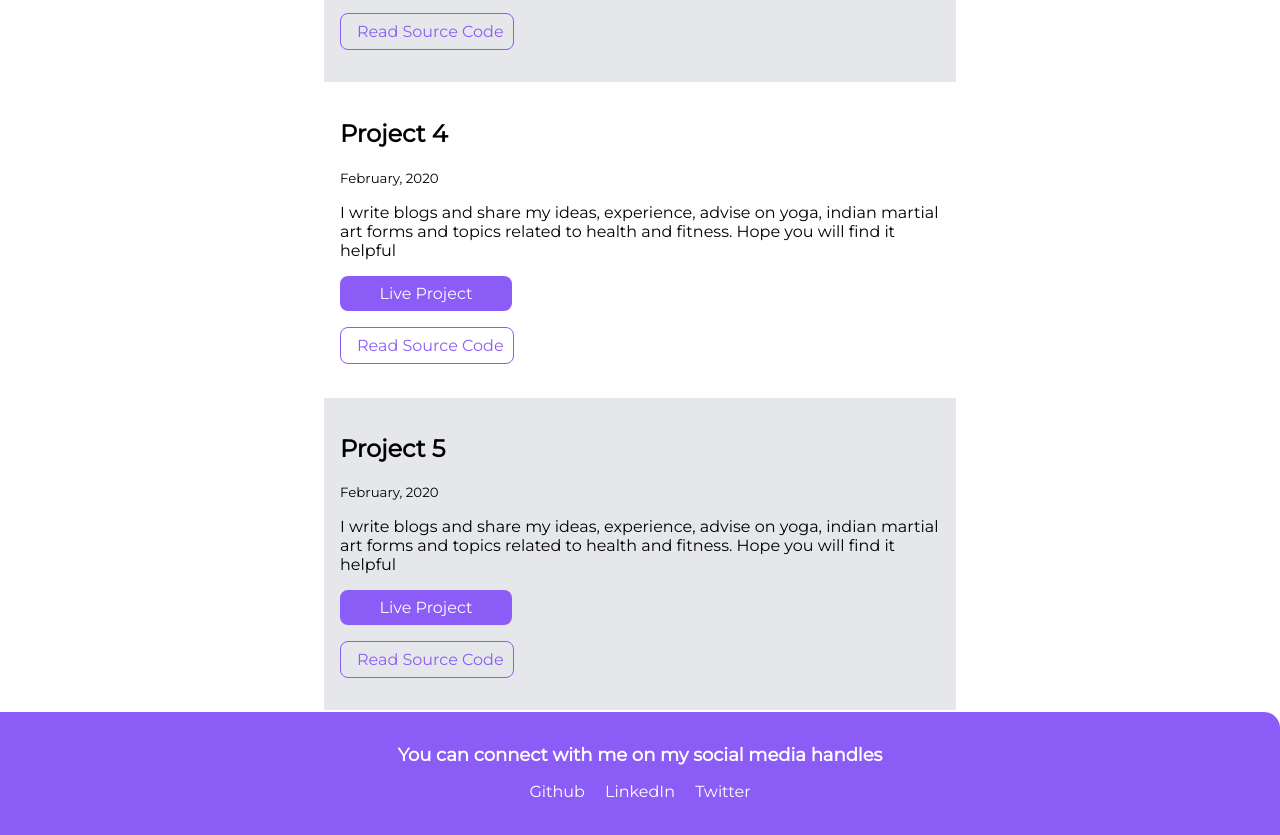
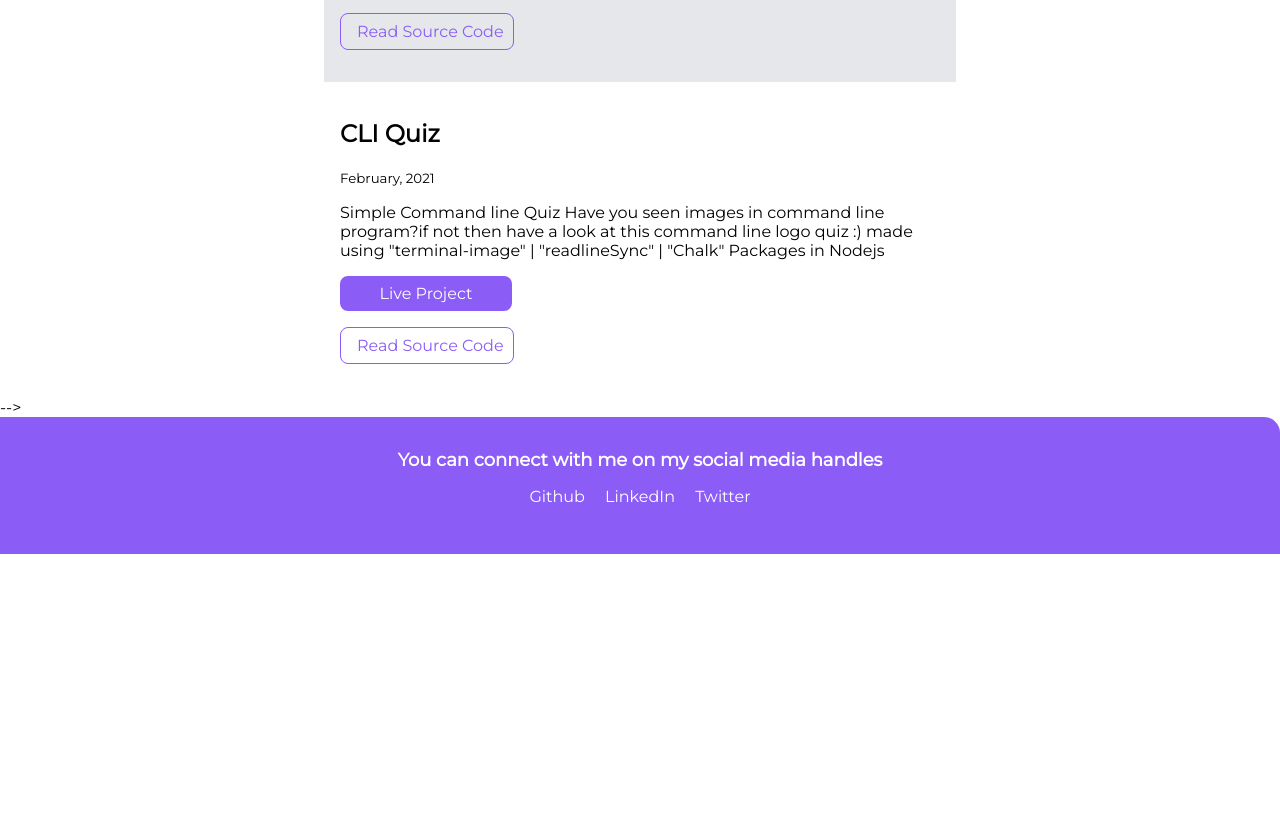
Before and after one commit to madrascode/neogcamp-component-library, a plain HTML site: page project.html in a window 1280 px wide. Shown: the part 1049-1884 px from the top of the page. After the commit the page ends 1603 px from the top, so only its background shows below. Drawn offline with Linux system fonts and the light colour scheme.

Commit message:
portfolio updated

```diff
--- a/project.html
+++ b/project.html
@@ -73,18 +73,18 @@
 
 
                 <article class="container-center showcase">
-                    <h2>Project 4</h2>
-                    <small>February, 2020</small>
-                    <p>I write blogs and share my ideas, experience, advise on yoga, indian martial art forms and topics related to health and fitness. Hope you will find it helpful</p>
-                    <a class="link primary-link" href="project.html">Live Project</a>
+                    <h2>CLI Quiz</h2>
+                    <small>February, 2021</small>
+                    <p>Simple Command line Quiz Have you seen images in command line program?if not then have a look at this command line logo quiz :) made using "terminal-image" | "readlineSync" | "Chalk" Packages in Nodejs</p>
+                    <a class="link primary-link" href="https://replit.com/@purohitdheeraj/imagecli-1#index.js?embed=1&output=1">Live Project</a>
 
-                    <a class="link secondary-link" href="/">Read Source Code</a>
+                    <a class="link secondary-link" href="https://github.com/purohitdheeraj/cli-image-logo-quiz">Read Source Code</a>
 
 
                 </article>
 
 
-
+<!--
                 <article class="container-center showcase">
                     <h2>Project 5</h2>
                     <small>February, 2020</small>
@@ -94,7 +94,7 @@
                     <a class="link secondary-link" href="/">Read Source Code</a>
 
 
-                </article>
+                </article> --> -->
 
             </section>
 
```
Also changed, not shown: index.html (+1 -1 lines).
